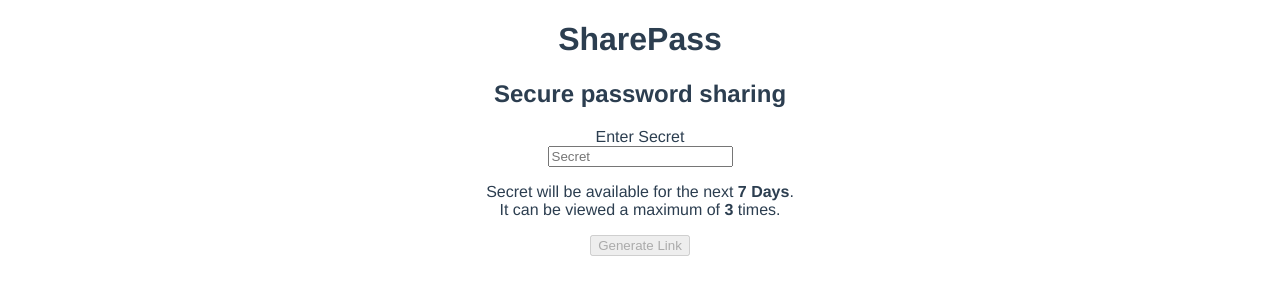
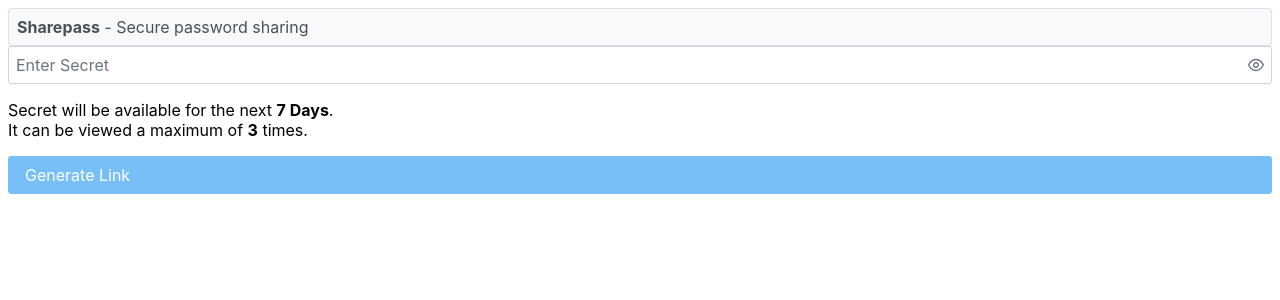
Before and after one commit to t-muehlberger/sharepass, a Vue app in the folder web-ui/: page / in a window 1280 px wide. Shown: the top 300 px of the page. Built offline with nearby package versions, Linux system fonts and the light colour scheme.

Commit message:
added primevue support

```diff
--- a/web-ui/package.json
+++ b/web-ui/package.json
@@ -15,6 +15,8 @@
   },
   "dependencies": {
     "core-js": "^3.6.5",
+    "primeicons": "^4.1.0",
+    "primevue": "^3.5.0",
     "vue": "^3.0.0",
     "vue-router": "^4.0.0-0"
   },
--- a/web-ui/src/App.vue
+++ b/web-ui/src/App.vue
@@ -1,30 +1,32 @@
 <template>
   <div>
-    <h1>SharePass</h1>
-    <h2>Secure password sharing</h2>
+    <Menubar :model="items">
+      <template #start>
+        <strong>Sharepass</strong>
+        <span> - Secure password sharing</span>
+      </template>
+    </Menubar>
     <router-view/>
   </div>
 </template>
+<script lang="ts">
+import { defineComponent } from "@vue/runtime-core"
 
+export default defineComponent({
+  name: 'EnterSecret',
+  data () {
+    return {
+      items: [
+        {
+          label: 'Sharepass',
+          visible: false
+        },
+      ]
+    }
+  },
+  methods: {
+  }
+})
+</script>
 <style lang="scss">
-#app {
-  font-family: Avenir, Helvetica, Arial, sans-serif;
-  -webkit-font-smoothing: antialiased;
-  -moz-osx-font-smoothing: grayscale;
-  text-align: center;
-  color: #2c3e50;
-}
-
-#nav {
-  padding: 30px;
-
-  a {
-    font-weight: bold;
-    color: #2c3e50;
-
-    &.router-link-exact-active {
-      color: #42b983;
-    }
-  }
-}
 </style>
--- a/web-ui/src/components/EnterSecret.vue
+++ b/web-ui/src/components/EnterSecret.vue
@@ -1,13 +1,25 @@
 <template>
-  <div class="">
-    <label for="in-pwd">Enter Secret</label><br>
-    <input v-model="password" placeholder="Secret" type="password" id="input-pwd" name="input-pwd">
-    <p>
-      Secret will be available for the next <strong>{{ ttlAmount }} {{ ttlUnit }}</strong>.<br>
-      It can be viewed a maximum of <strong>{{ maxRevielCount }}</strong> times.
-    </p>
-    <button v-on:click="generateLink" :disabled="password === ''">Generate Link</button> <br> <br>
-    <a v-if="generatedLink !== ''" v-bind:href="generatedLink" target="_blank">{{ generatedLink }}</a>
+  <div class="card">
+    <div class="p-fluid">
+      <div class="p-field">
+        <span class="p-float-label">
+          <Password v-model="password" id="password" toggleMask :feedback="false"></Password>
+          <label for="password">Enter Secret</label>
+        </span>
+      </div>
+      <p>
+        Secret will be available for the next <strong>{{ ttlAmount }} {{ ttlUnit }}</strong>.<br>
+        It can be viewed a maximum of <strong>{{ maxRevielCount }}</strong> times.
+      </p>
+      <Button v-on:click="generateLink" :disabled="password === ''">Generate Link</Button> <br> <br>
+
+      <span class="p-inputgroup" v-if="generatedLink !== ''">
+        <InputText type="text" v-model="generatedLink" disabled/>
+        <span class="p-inputgroup-addon">
+          <i class="pi pi-copy"></i>
+        </span>
+      </span>
+    </div>
   </div>
 </template>
 
--- a/web-ui/src/components/ShowSecret.vue
+++ b/web-ui/src/components/ShowSecret.vue
@@ -7,7 +7,7 @@
     <div v-if="dataLoaded">
       This secret will self destruct after <strong>{{ expirationDate.toLocaleDateString() }} {{ expirationDate.toLocaleTimeString() }}</strong><br>
       or after showing it <strong>{{ maxRevielCount - revielCount }}</strong> more times (<strong>{{ revielCount }}/{{ maxRevielCount }}</strong>).<br> <br>
-      <button v-on:click="showSecret" :disabled="secretShown">Show Secret</button><br> <br>
+      <Button v-on:click="showSecret" :disabled="secretShown">Show Secret</Button><br> <br>
       <strong v-if="secretShown && secret !== ''">{{ secret }}</strong>
       <strong v-if="secretShown && secret === ''">Your link appears to be broken.</strong>
     </div>
--- a/web-ui/src/main.ts
+++ b/web-ui/src/main.ts
@@ -1,5 +1,22 @@
 import { createApp } from 'vue'
 import App from './App.vue'
+import PrimeVue from 'primevue/config';
 import router from './router'
 
-createApp(App).use(router).mount('#app')
+import Menubar from 'primevue/menubar';
+import Button from 'primevue/button';
+import Password from 'primevue/password';
+import InputText from 'primevue/inputtext';
+
+import 'primevue/resources/themes/saga-blue/theme.css';
+import 'primevue/resources/primevue.min.css';
+import 'primeicons/primeicons.css';
+
+createApp(App)
+    .use(router)
+    .use(PrimeVue)
+    .component('Menubar', Menubar)
+    .component('Button', Button)
+    .component('Password', Password)
+    .component('InputText', InputText)
+    .mount('#app')
```
Also changed, not shown: 1 other file (tests, documents, lock files or other folders).
